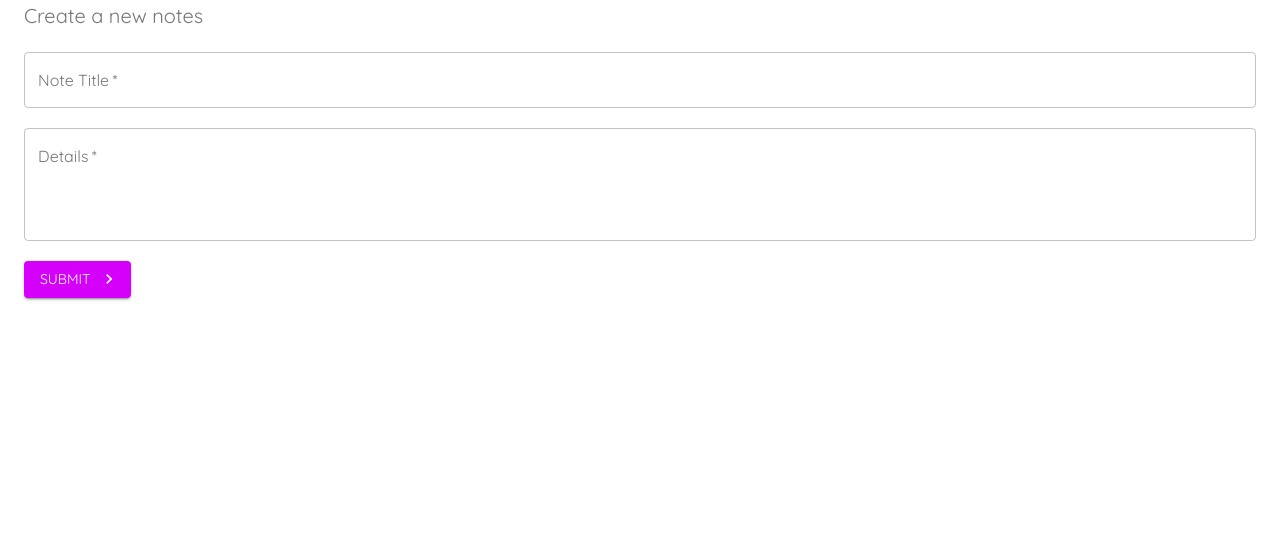
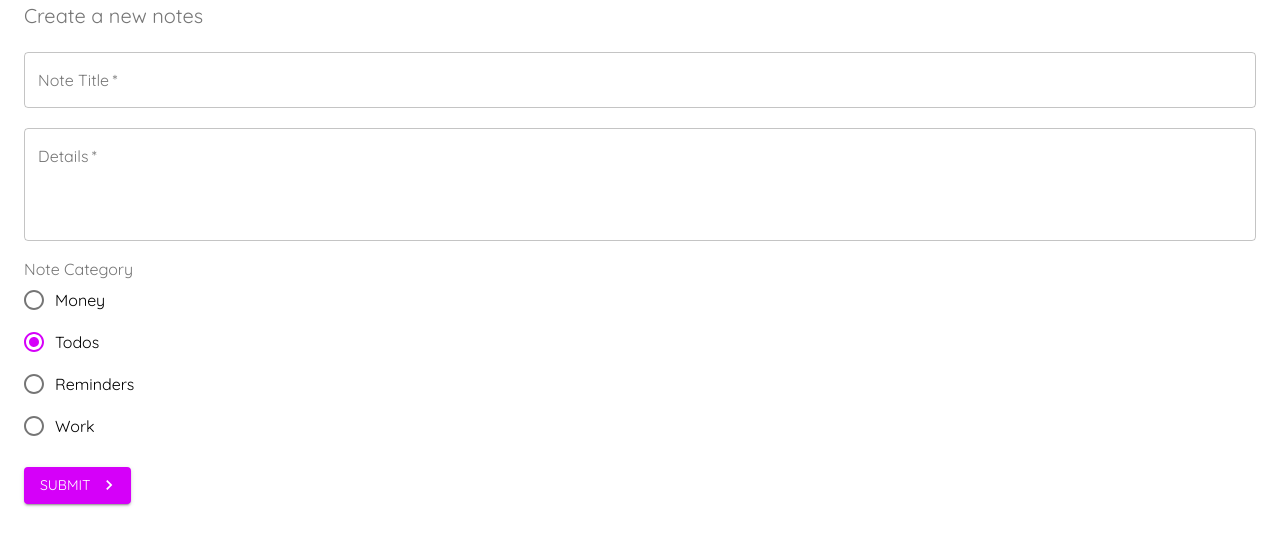
Before and after one commit to kelvin9314/material-ui-practice, a React (Create React App) app: page /create in a window 1280 px wide. Shown: the top 546 px of the page. Built offline with nearby package versions, Linux system fonts and the light colour scheme.

Commit message:
Radio Buttons component

```diff
--- a/src/pages/Create.js
+++ b/src/pages/Create.js
@@ -5,11 +5,16 @@
 // import ButtonGroup from '@material-ui/core/ButtonGroup';
 import Container from '@material-ui/core/Container';
 import TextField from '@material-ui/core/TextField';
+import Radio from '@material-ui/core/Radio';
+import RadioGroup from '@material-ui/core/RadioGroup';
+import { FormControlLabel, FormControl, FormLabel } from '@material-ui/core';
+
 // import AcUnitOutlinedIcon from '@material-ui/icons/AcUnitOutlined';
 // import SendIcon from '@material-ui/icons/Send';
 import KeyboardArrowRightIcon from '@material-ui/icons/KeyboardArrowRight';
 
 import { makeStyles } from '@material-ui/core/styles';
+
 
 const useStyles = makeStyles({
   filed: {
@@ -26,6 +31,7 @@
   const [details, setDetails] = useState('')
   const [titleError, setTitleError] = useState(false)
   const [detailsError, setDetailsError] = useState(false)
+  const [category, setCategory] = useState('todos')
 
   const resetErrors = () => {
     setTitleError(false)
@@ -40,7 +46,7 @@
     if(details === '') setDetailsError(true)
 
     if(title && details) {
-      console.log(title,  details)
+      console.log(title,  details, category )
 
     }
 
@@ -93,6 +99,18 @@
           required
           error={detailsError}
         />
+
+        <FormControl className={classes.filed}>
+          <FormLabel>Note Category</FormLabel>
+          <RadioGroup value={category} onChange={(e) => setCategory(e.target.value)}>
+            <FormControlLabel value="money" control={<Radio />} label="Money" />
+            <FormControlLabel value="todos" control={<Radio />} label="Todos" />
+            <FormControlLabel value="reminders" control={<Radio />} label="Reminders" />
+            <FormControlLabel value="work" control={<Radio />} label="Work" />
+          </RadioGroup>
+        </FormControl>
+
+
         <Button
           type="submit"
           color="secondary"
```
